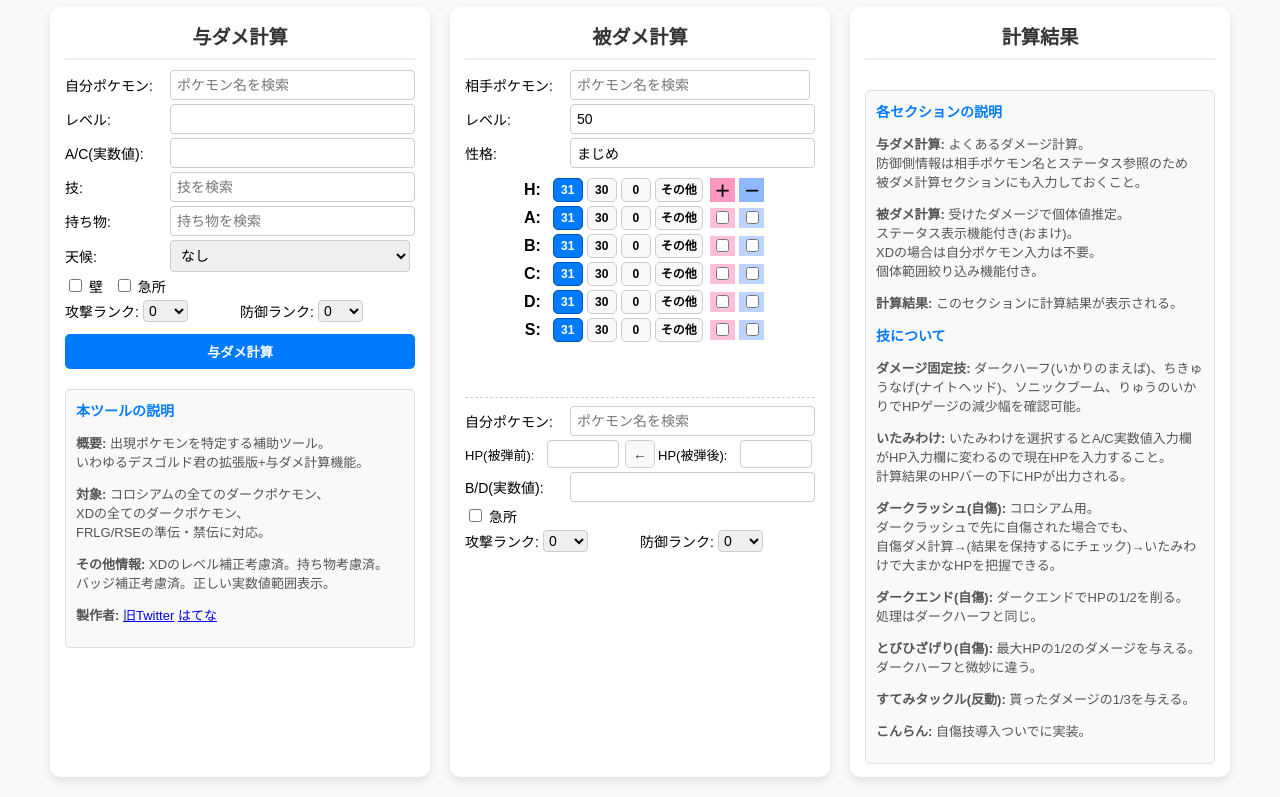
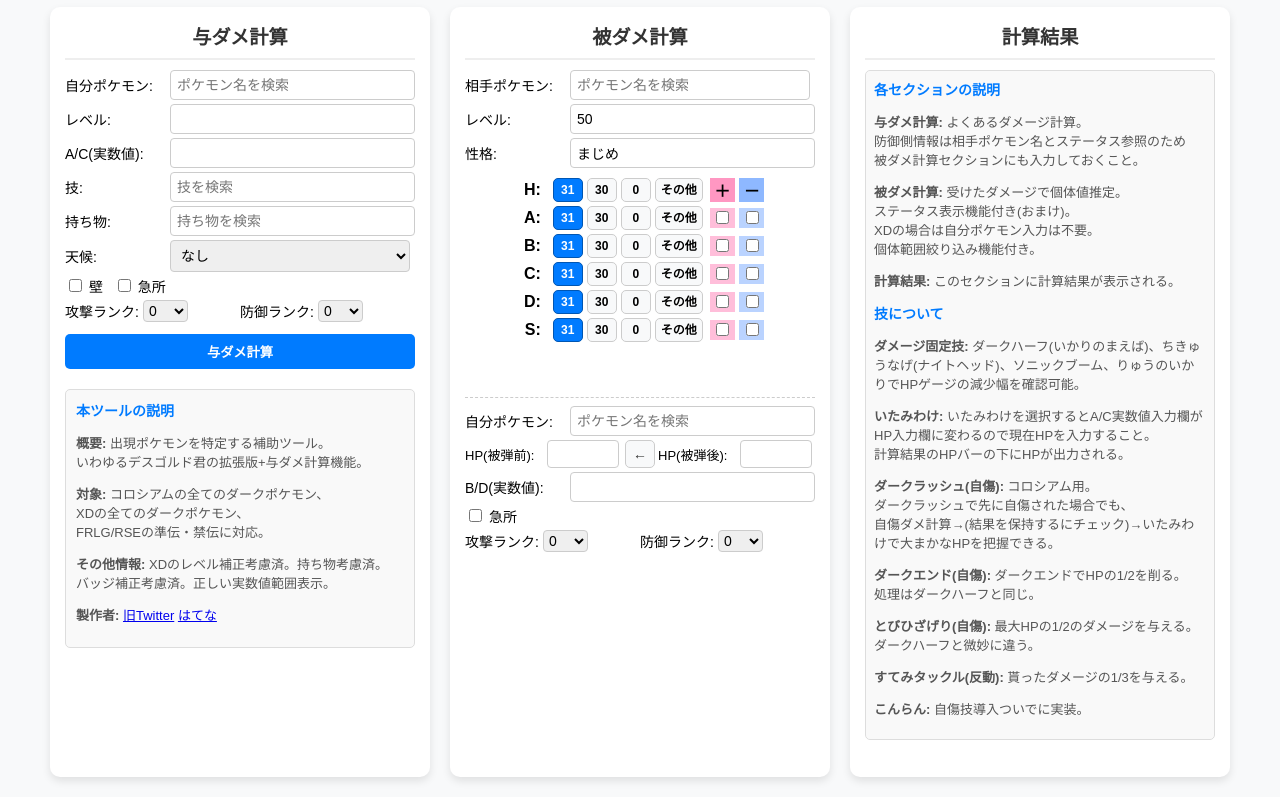
Before and after one commit to pit-true/AuraSearcher, a plain HTML site: page index.html in a window 1280 px wide. Shown: the part 69-866 px from the top of the page. Drawn offline with Linux system fonts and the light colour scheme.

Commit message:
Update style.css

```diff
--- a/style.css
+++ b/style.css
@@ -397,8 +397,7 @@ button:hover {
 }
 
 .damage-tips {
-    margin-top: 20px;
-    padding: 10px;
+    padding: 8px;
     border: 1px solid #ddd;
     border-radius: 5px;
     background-color: #f9f9f9;
```
